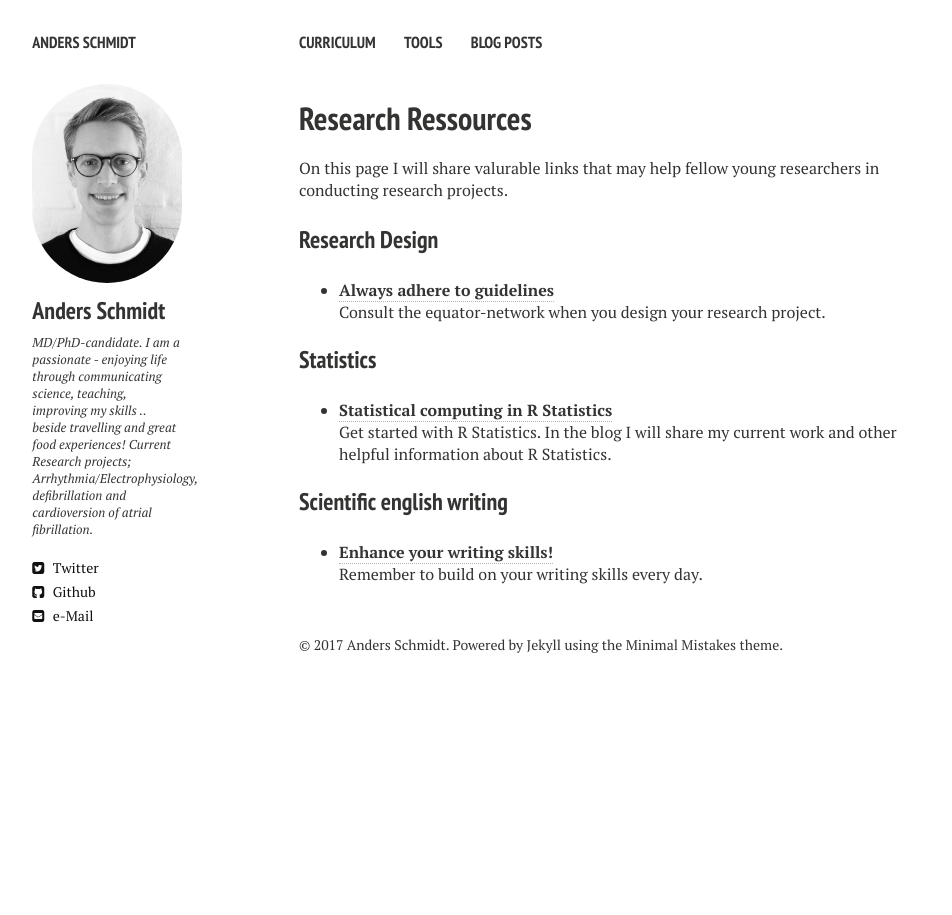
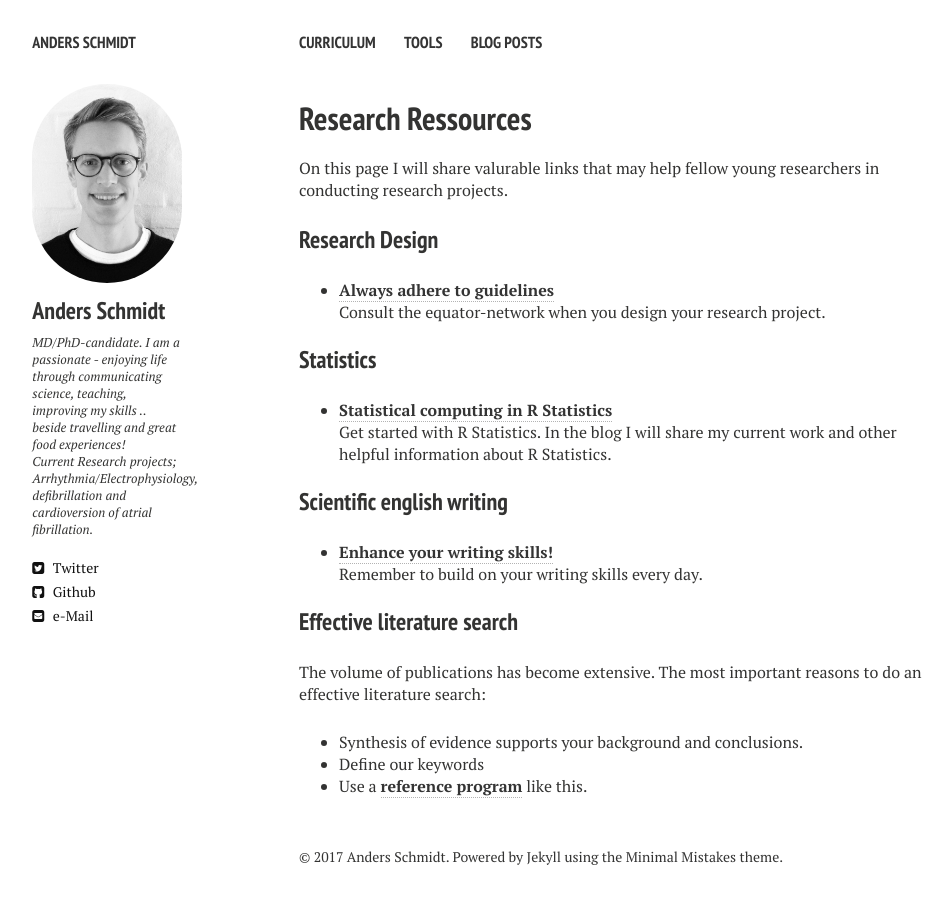
Before and after one commit to ardasnck/ardasnck.github.io, a Jekyll site: the page built from tools.md, in a window 1280 px wide. Shown: the whole page, without its empty margins (21-973 px from the left). Built offline with Jekyll 4.4.1, drawn with Linux system fonts in a browser that asks for light colours; nearby versions of some CDN libraries.

Commit message:
update bio and tools

```diff
--- a/_config.yml
+++ b/_config.yml
@@ -11,7 +11,7 @@ owner:
   name:           Anders Schmidt
   avatar:         anders.png
   bio:            MD/PhD-candidate.
-                  I am a passionate - enjoying life through communicating science, teaching, improving my skills .. beside travelling and great food experiences!
+                  I am a passionate - enjoying life through communicating science, teaching, improving my skills .. beside travelling and great food experiences! <br>
                   Current Research projects; Arrhythmia/Electrophysiology, defibrillation and cardioversion of atrial fibrillation.
   email:          as@clin.au.dk
   # Social networking links are used in author-bio sidebar. Update and remove as you like.
--- a/tools.md
+++ b/tools.md
@@ -23,3 +23,11 @@ Get started with R Statistics. In the blog I will share my current work and othe
 
 * [**Enhance your writing skills!**](http://wwww.merriam-webster.com)<br>
 Remember to build on your writing skills every day.
+
+### Effective literature search
+
+The volume of publications has become extensive. The most important reasons to do an effective literature search:
+
+* Synthesis of evidence supports your background and conclusions.
+* Define our keywords
+* Use a [**reference program**](http://mendeley.com) like this.
```
